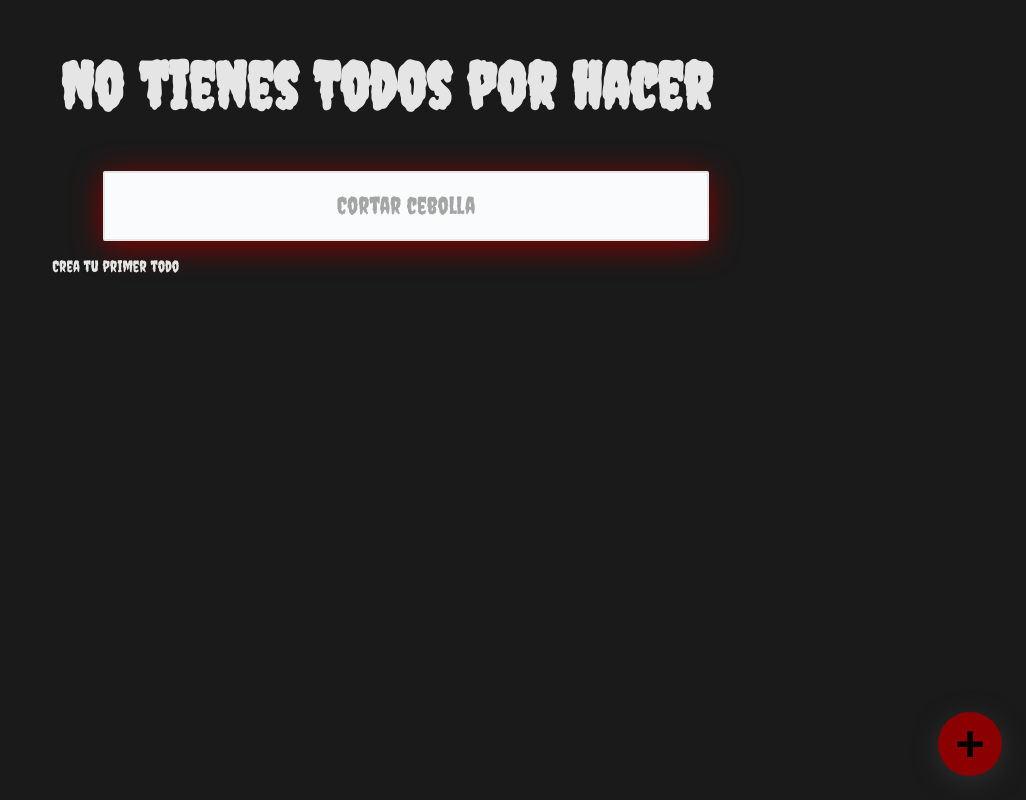
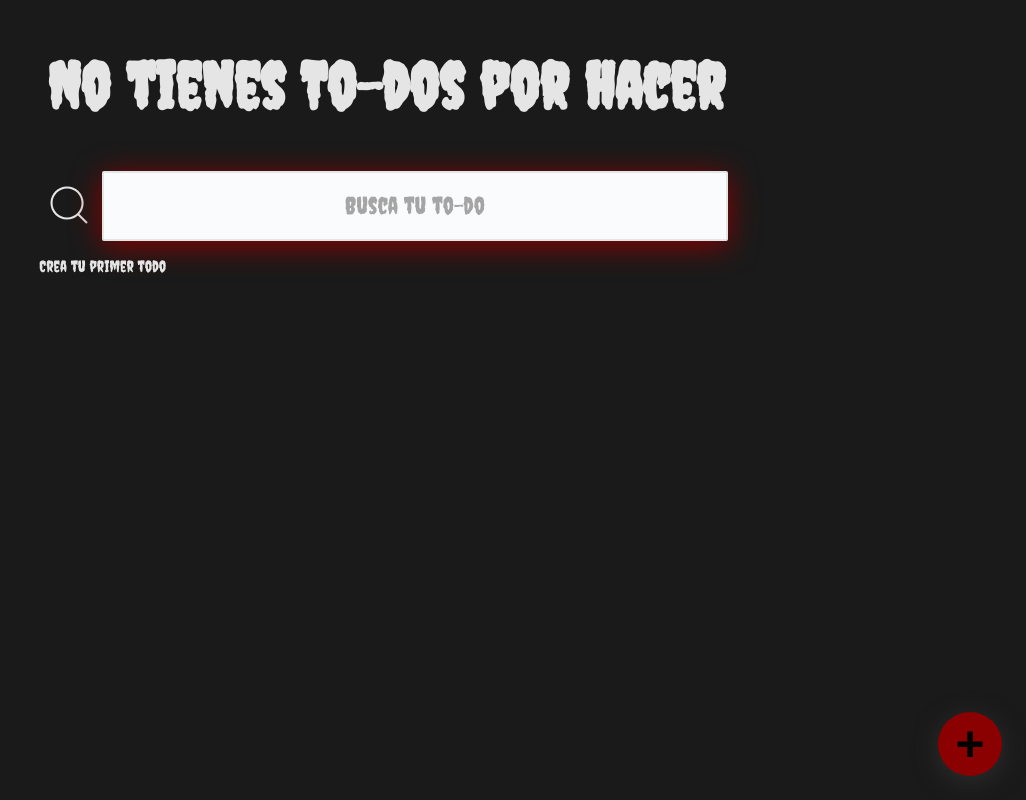
Before and after one commit to AngelDavidEscobar/To-do-listv2, a React (Vite) app: page / in a window 1280 px wide. Shown: the whole page, without its empty margins (254-1280 px from the left). Built offline with nearby package versions, Linux system fonts and the light colour scheme.

Commit message:
sugerencia mike2

```diff
--- a/src/TodoCounter/index.jsx
+++ b/src/TodoCounter/index.jsx
@@ -12,10 +12,10 @@ import { TodoContext } from '../TodoContext'
     return (
       <>
         {completedTodos === totalTodos ? (
-          <h1>No tienes Todos por hacer</h1>
+          <h1>No tienes To-dos por hacer</h1>
         ) : (
           <h1>
-            Has completado <span>{completedTodos}</span> de <span>{totalTodos}</span> Todos
+            Has completado <span>{completedTodos}</span> de <span>{totalTodos}</span> To-dos
           </h1>
         )}
       </>
--- a/src/TodoSearch/TodoSearch.css
+++ b/src/TodoSearch/TodoSearch.css
@@ -6,7 +6,7 @@
 
     height: 64px;
     width: 80%;
-    margin-left: 40px;
+    margin-left: 0px;
     font-size: 24px;
     text-align: center;
     font-weight: 400;
@@ -23,3 +23,10 @@
   .TodoSearch:focus {
     outline-color: #61DAFA;
   }
+
+
+.container{
+  justify-content: center;
+  align-items: center;
+  flex-direction: row;
+}
--- a/src/TodoSearch/index.jsx
+++ b/src/TodoSearch/index.jsx
@@ -1,6 +1,7 @@
 import { useContext } from 'react';
 import {TodoContext} from '../TodoContext'
 import './TodoSearch.css';
+import { CiSearch } from "react-icons/ci";
 
 function TodoSearch() {
 
@@ -10,8 +11,12 @@ function TodoSearch() {
  }= useContext(TodoContext);
   return (
     <div className='container'>
+      <div className='SearchIcon'>
+      <CiSearch size={50}/>
+      </div>
+
     <input
-      placeholder="Cortar cebolla"
+      placeholder="Busca tu to-do"
       className="TodoSearch"
       value={searchValue}
       onChange={event => {
```
